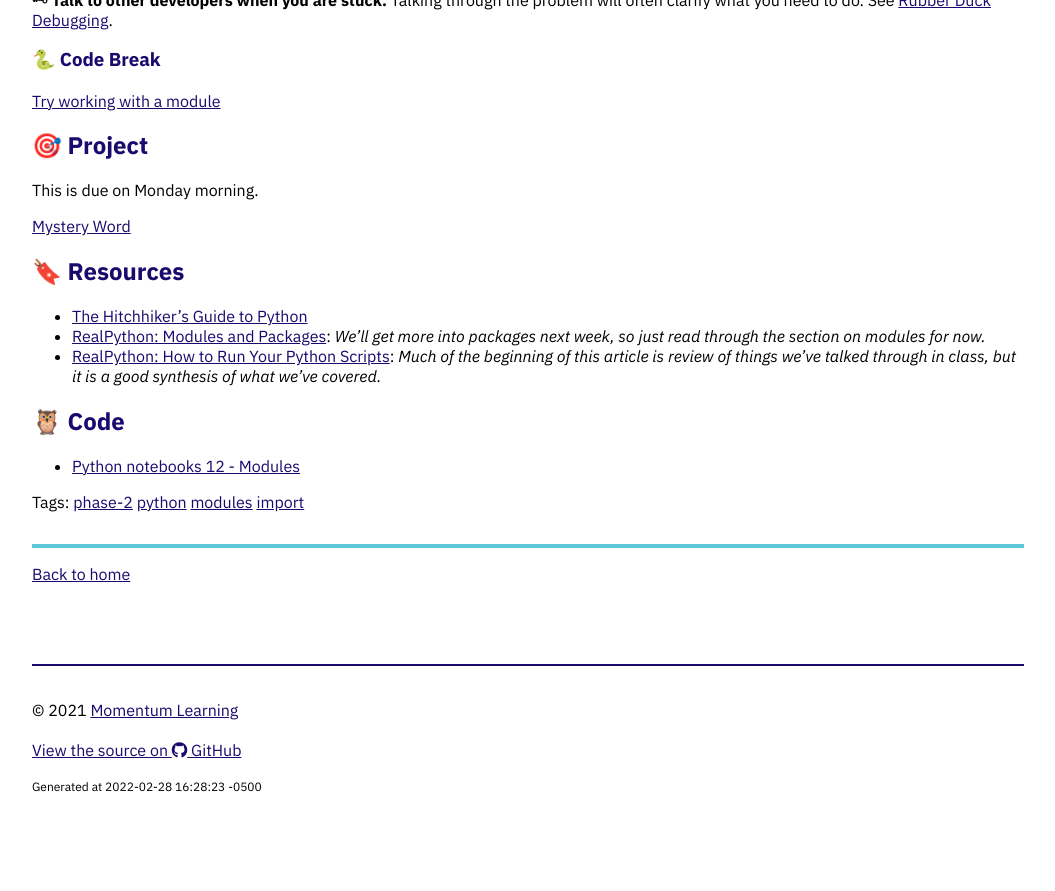
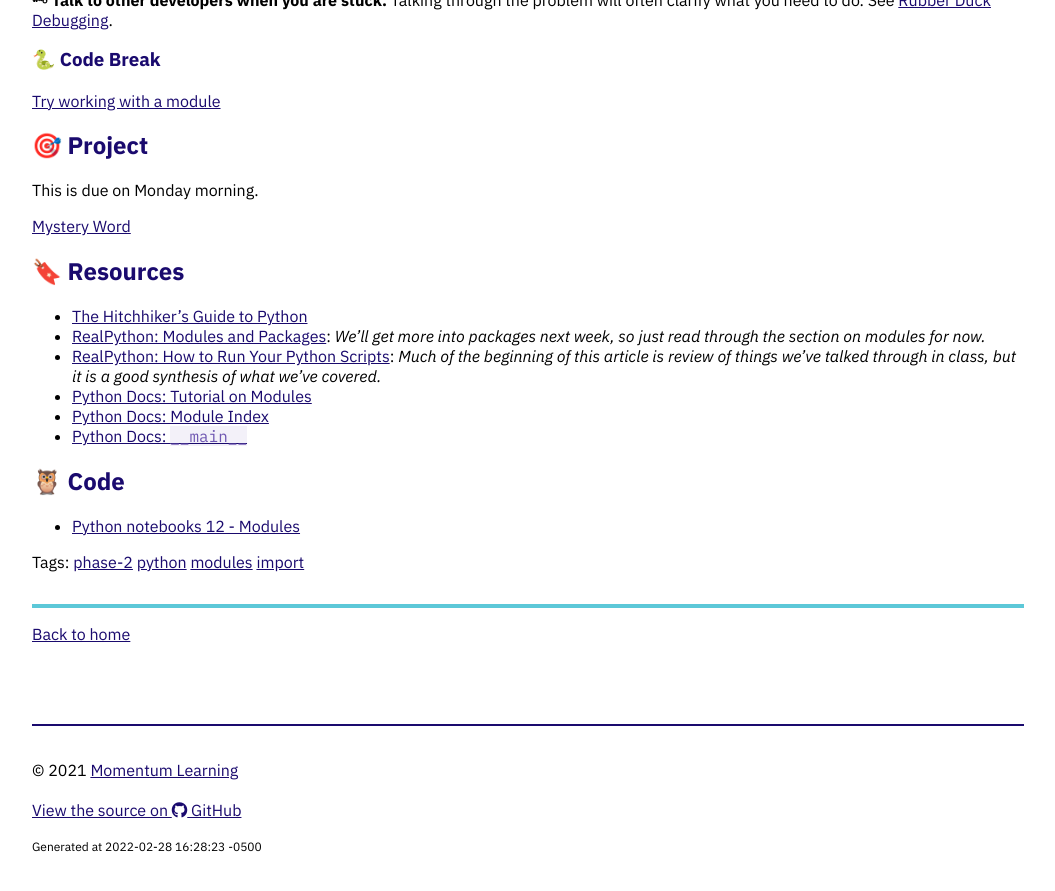
Before and after one commit to Momentum-Team-15/momentum-team-15.github.io, a Jekyll site: the page built from _posts/2022-02-24-py-modules.md, in a window 1280 px wide and 900 px high, scrolled down 1208 px. Shown: the top 891 px of the window, without its empty margins (112-1167 px from the left). Built offline with Jekyll 4.4.1, drawn with Linux system fonts in a browser that asks for light colours; nearby versions of some CDN libraries; before the commit the page ends 2048 px from its top, so only the background shows below that.

Commit message:
Add more resources on modules

```diff
--- a/_posts/2022-02-24-py-modules.md
+++ b/_posts/2022-02-24-py-modules.md
@@ -62,6 +62,9 @@ This is due on Monday morning.
 - [The Hitchhiker's Guide to Python](https://docs.python-guide.org/)
 - [RealPython: Modules and Packages](https://realpython.com/python-modules-packages/): _We'll get more into packages next week, so just read through the section on modules for now._
 - [RealPython: How to Run Your Python Scripts](https://realpython.com/run-python-scripts/): _Much of the beginning of this article is review of things we've talked through in class, but it is a good synthesis of what we've covered._
+- [Python Docs: Tutorial on Modules](https://docs.python.org/3/tutorial/modules.html#tut-modules)
+- [Python Docs: Module Index](https://docs.python.org/3/py-modindex.html)
+- [Python Docs: `__main__`](https://docs.python.org/3/library/__main__.html#module-__main__)
 
 ## 🦉 Code
 
```
